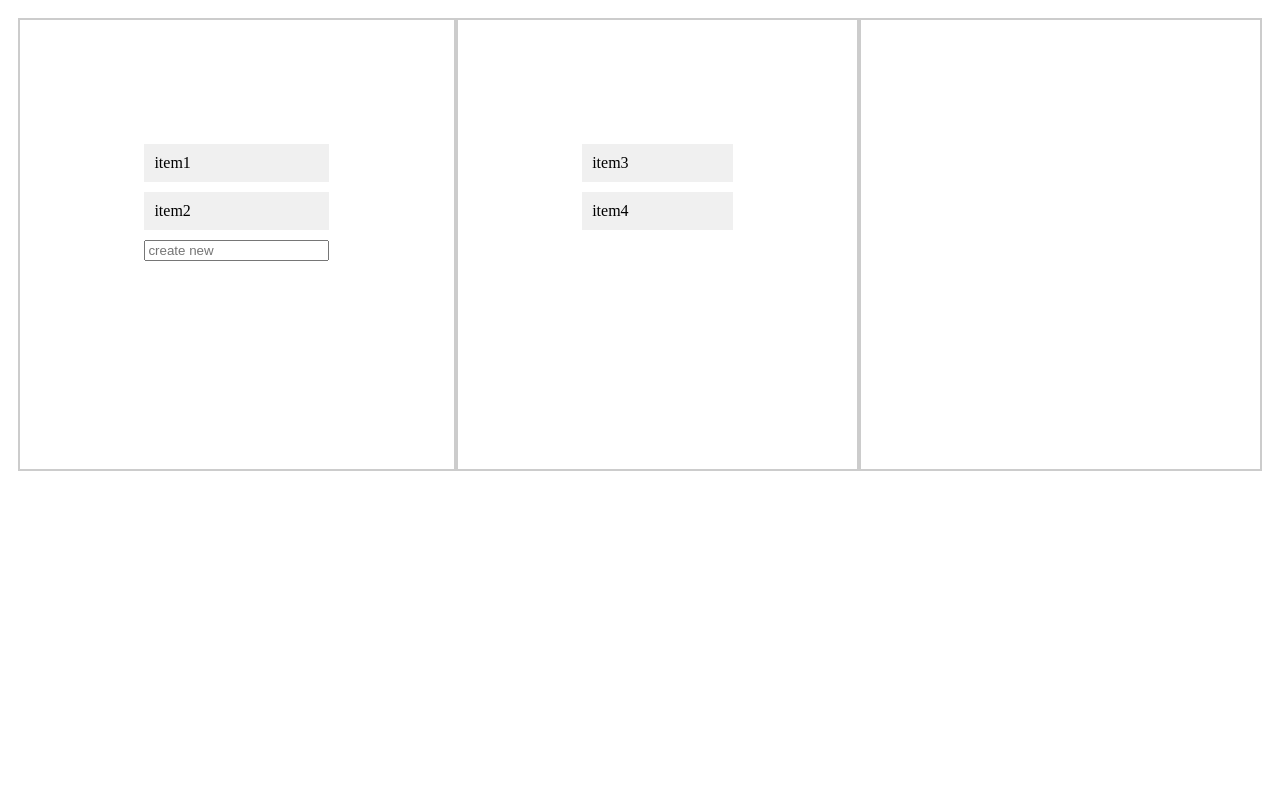
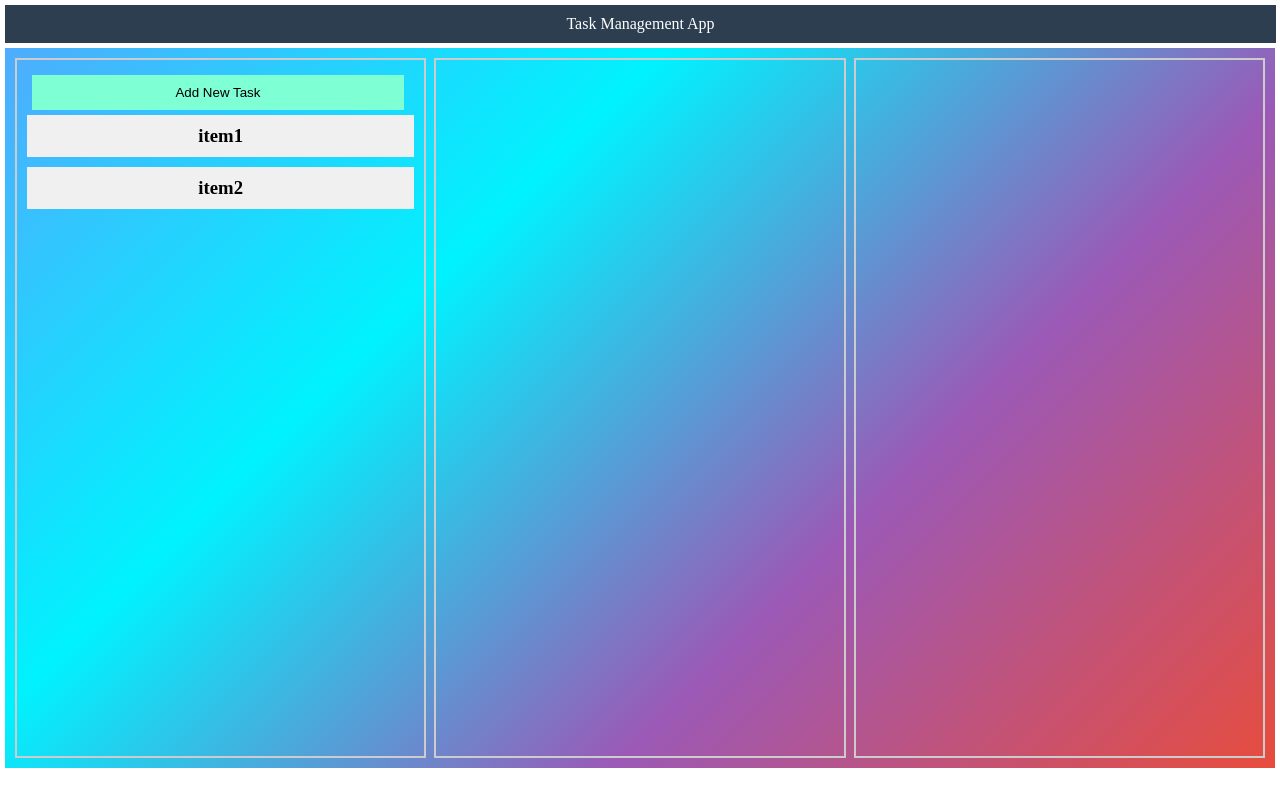
Before and after one commit to mrsraj/Work-Tracking, a React (Vite) app: page / in a window 1280 px wide. Built offline with nearby package versions, Linux system fonts and the light colour scheme.

Commit message:
add form for add new task

```diff
--- a/src/App.css
+++ b/src/App.css
@@ -1,19 +1,60 @@
-.container{
-    display: flex;
-    justify-content: space-between;
-    padding: 10px;
+* {
+    box-sizing: border-box;
+    padding: 0;
+    margin: 0;
 }
 
-.column{
-    width: 45%;
-    padding: 10%;
-    border: 2px solid #ccc;
-    min-height: 200px;
+.container {
+    display: flex;
+    padding: 10px;
+    margin: 5px;
+    background: linear-gradient(135deg, #4facfe, #00f2fe, #9b59b6, #e74c3c);
+    height: auto;
+    gap: 8px;
+    overflow: hidden;
 }
 
-.item{
+.column {
+    width: 35%;
+    padding: 10px;
+    border: 2px solid #ccc;
+    max-height: 87.5vh;
+    min-height: 87.5vh;
+    overflow: auto;
+    text-align: center;
+    scrollbar-width: none;
+}
+
+.item {
     padding: 10px;
     margin-bottom: 10px;
     background-color: #f0f0f0;
     cursor: pointer;
+    width: 100%;
 }
+
+.taskButton {
+    position: sticky;
+    top: 0;
+    width: 96%;
+    background-color: aquamarine;
+    margin: 5px;
+    text-align: center;
+    z-index: 25px;
+}
+
+.addButton {
+    background-color: inherit;
+    border: none;
+    padding: 10px;
+    cursor: pointer;
+}
+
+.header {
+    text-align: center;
+    width: 99.3%;
+    padding: 10px;
+    margin: 5px 5px 0px 5px;
+    background-color: #2c3e50;
+    color: #ffffff;
+}
--- a/src/App.jsx
+++ b/src/App.jsx
@@ -1,99 +1,113 @@
 import { useState } from "react";
-import './App.css'
-
-
+import './App.css';
+import TaskAddForm from "./components/Form";
 
 function App() {
-
+  const [showTaskForm, setShowTaskForm] = useState(false);
   const [columns, setColumns] = useState({
-    column1: ['item1', 'item2'],
-    column2: ['item3', 'item4'],
+    column1: [{ id: 1, name: 'item1' }, { id: 2, name: 'item2' }],
+    column2: [],
     column3: []
   });
 
-  console.log("Columns = ",columns);
-
+  console.log("Columns = ", columns);
 
   function onDragStart(event, item, fromColumn) {
-    event.dataTransfer.setData('item', item)
-    event.dataTransfer.setData('fromColumn', fromColumn)
-
+    event.dataTransfer.setData('item', JSON.stringify(item));
+    event.dataTransfer.setData('fromColumn', fromColumn);
 
     console.log("item = ", item);
     console.log('fromColumn', fromColumn);
   }
 
   function onDrop(event, toColumn) {
-    const item = event.dataTransfer.getData('item')
-    const fromColumn = event.dataTransfer.getData('fromColumn')
+    event.preventDefault();
+    const item = JSON.parse(event.dataTransfer.getData('item'));
+    const fromColumn = event.dataTransfer.getData('fromColumn');
 
     if (toColumn === fromColumn) return;
 
     setColumns((prev) => {
-      const fromData = prev[fromColumn].filter((older) => older != item);
+      const fromData = prev[fromColumn].filter((older) => older.id !== item.id);
       const toData = [...prev[toColumn], item];
 
       return {
-        ...prev, [fromColumn]: fromData, [toColumn]: toData
-      }
-
-    }
-    )
+        ...prev,
+        [fromColumn]: fromData,
+        [toColumn]: toData
+      };
+    });
   }
 
   function onDragOver(e) {
     e.preventDefault();
   }
 
-  function createNewitem(e, column) {
+  const handleShowForm = () => {
+    setShowTaskForm(true);
+  };
 
-    e.preventDefault();
-    const data = Object.fromEntries(new FormData(event.target))
-    setColumns((prev) => (
-      { ...prev, [column]: [...prev[column], data[column]] }
-    ))
+  function createNewItem(newItem) {
+    console.log('New item to add:', newItem);
 
+    setColumns((prev) => ({
+      ...prev,
+      column1: [...prev.column1, newItem] // Add the new item to column1
+    }));
+
+    setShowTaskForm(false); // Close the form after adding the item
   }
 
-  console.log("Object = ", Object.keys(columns));
+  function HandleHide() {
+    setShowTaskForm(false);
+  }
 
+  console.log("Object keys = ", Object.keys(columns));
 
   return (
+    <>
+      <div className="header">
+        Task Management App
+      </div>
+
       <div className="container">
         {
           Object.keys(columns).map((column) => (
+            <div className="column" key={column} onDrop={(event) => onDrop(event, column)} onDragOver={onDragOver}>
 
-          <div className="column" key={column}
-            onDrop={(event) => onDrop(event, column)} onDragOver={onDragOver}>
+              <div className="taskButton" id="b">
+                {column === "column1" && (
+                  <button id="b" onClick={handleShowForm} className="addButton">Add New Task</button>
+                )}
+                {showTaskForm && column === "column1" && (
+                  <>
+                    <button onClick={HandleHide}>X</button>
+                    <TaskAddForm createNewItem={createNewItem} />
+                  </>
+                )}
+              </div>
 
               {
                 columns[column].map((item) => (
-
-                <div draggable
+                  <div
+                    draggable
                     onDragStart={(event) => onDragStart(event, item, column)}
-                  className="item" key={item}>
-
-                  {item}
-
+                    className="item"
+                    key={item.id}
+                  >
+                    <h3>{item.name}</h3>
+                    <p>{item.description}</p>
+                    <p>{item.date}</p>
                   </div>
-
                 ))
               }
-
-            {column === "column1" && (
-              <form onSubmit={(event) => createNewitem(event, column)}>
-                <input type="text" placeholder="create new" name={column} />
-              </form>
-            )}
 
             </div>
           ))
         }
-
-
-
       </div>
-  )
+    </>
+  );
 }
 
 export default App;
--- /dev/null
+++ b/src/components/Form.jsx
@@ -0,0 +1,62 @@
+import { useState } from "react";
+import style from './Form.module.css';
+
+function TaskAddForm({ createNewItem }) {
+    const [newItemName, setNewItemName] = useState('');
+    const [newItemDescription, setNewItemDescription] = useState('');
+
+    function handleTitleChange(e) {
+        setNewItemName(e.target.value);
+    }
+
+    function handleDescriptionChange(e) {
+        setNewItemDescription(e.target.value);
+    }
+
+    function handleSubmit(e) {
+        e.preventDefault();
+
+        if (newItemName.trim() === '' || newItemDescription.trim() === '') {
+            alert('Task name and description cannot be empty');
+            return;
+        }
+
+        // Create a new item object
+        const newItem = {
+            id: Date.now(), // Generates a unique timestamp-based ID
+            name: newItemName,
+            description: newItemDescription,
+            date: new Date().toLocaleDateString()
+          };
+
+        createNewItem(newItem);
+        setNewItemName('');
+        setNewItemDescription('');
+    }
+
+    return (
+        <form onSubmit={handleSubmit} className={style.formContainer}>
+            <input
+                className={style.nameInput}
+                type="text"
+                name="title"
+                value={newItemName}
+                onChange={handleTitleChange}
+                placeholder="Work Title"
+                required
+            />
+            <input
+                className={style.description}
+                type="text"
+                name="description"
+                value={newItemDescription}
+                onChange={handleDescriptionChange}
+                placeholder="Descriptions"
+                required
+            />
+            <button type="submit" className={style.submitButton}>Add Task</button>
+        </form>
+    );
+}
+
+export default TaskAddForm;
--- /dev/null
+++ b/src/components/Form.module.css
@@ -0,0 +1,37 @@
+.formContainer {
+    display: flex;
+    flex-direction: column;
+    align-items: start;
+    margin: 20px;
+    width: 90%;
+    min-height: auto;
+    max-height:50vh;
+    overflow: auto;
+}
+
+.nameInput {
+    padding: 5px;
+    font-size: 14px;
+    margin-bottom: 10px;
+    width: 90%;
+}
+.description{
+    padding: 5px;
+    font-size: 14px;
+    margin-bottom: 10px;
+    width: 90%;
+    height: 40%;
+}
+
+.submitButton {
+    background-color: #007bff;
+    color: white;
+    padding: 8px 12px;
+    border: none;
+    border-radius: 4px;
+    cursor: pointer;
+}
+
+.submitButton:hover {
+    background-color: #0056b3;
+}
```
Lines whose indentation alone changed are shown as unchanged.
